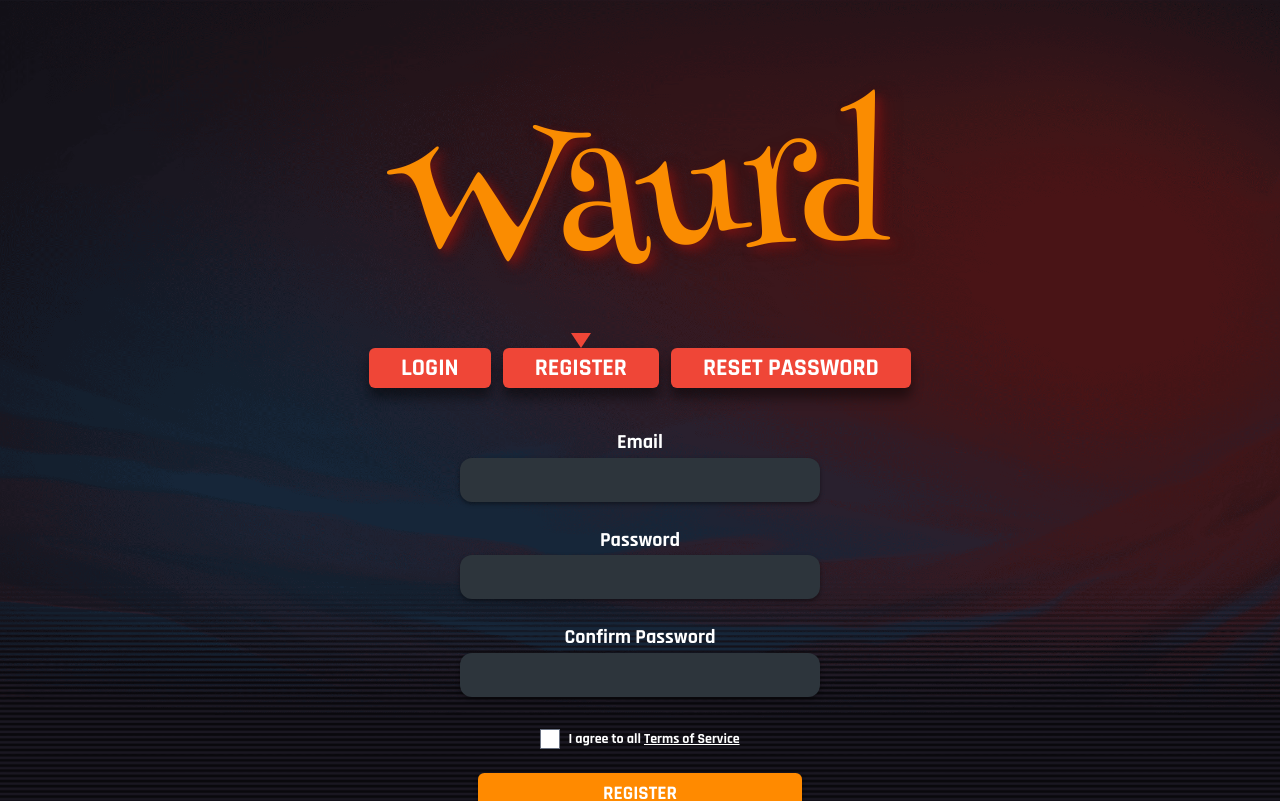
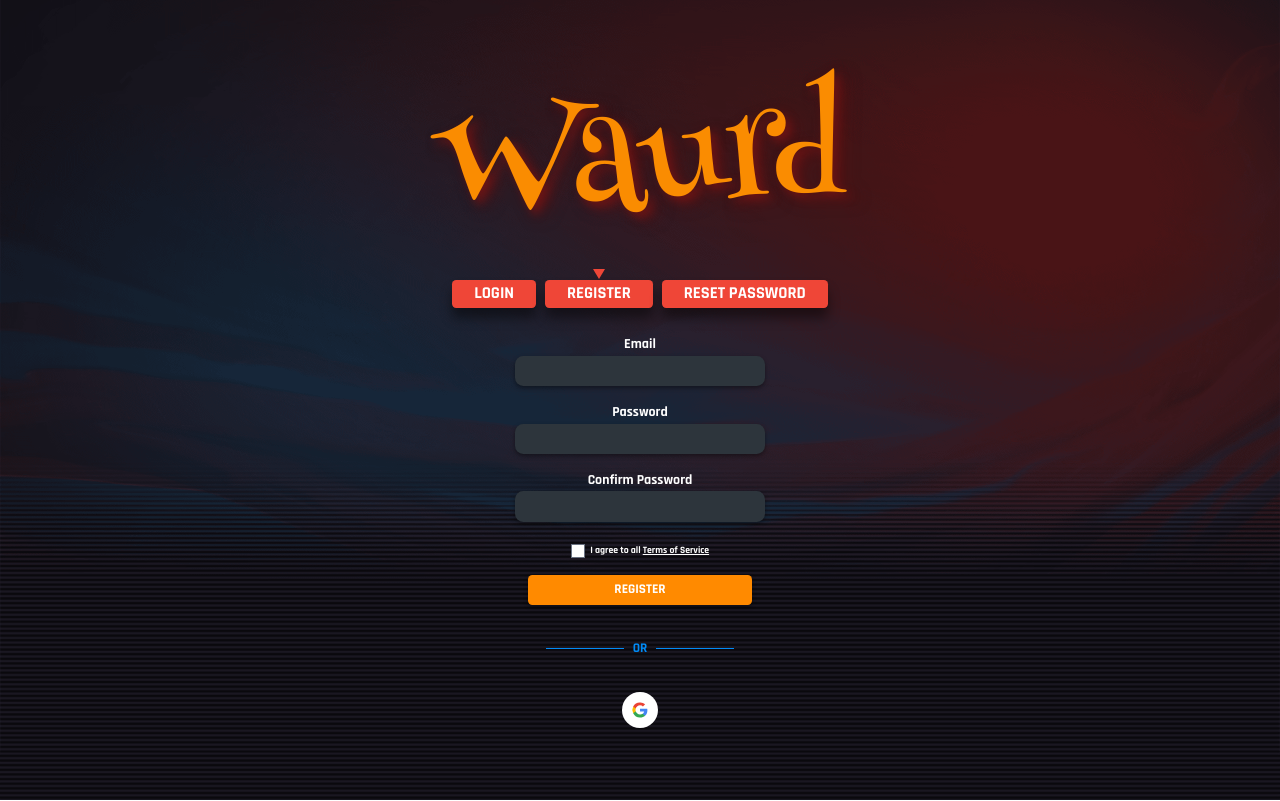
Before and after one commit to Matsadura/Waurd, a SvelteKit app in the folder frontend/: page /register in a window 1280 px wide. Shown: the top 801 px of the page. Built offline with nearby package versions, Linux system fonts and the light colour scheme.

Commit message:
[UPDATE] Scale the auth screens with the window height so they fit smaller screens

```diff
--- a/frontend/src/lib/components/auth/SocialLogin.svelte
+++ b/frontend/src/lib/components/auth/SocialLogin.svelte
@@ -15,7 +15,7 @@
     aria-label="Continue with Google"
     class="mx-auto mt-[clamp(1.5rem,5vh,3rem)] flex size-13 cursor-pointer items-center justify-center rounded-full bg-white text-black transition hover:brightness-90 focus-visible:outline-2 focus-visible:outline-offset-[3px] focus-visible:outline-[#ff8a00]"
 >
-    <svg viewBox="0 0 48 48" width="26" height="26" aria-hidden="true">
+    <svg viewBox="0 0 48 48" class="size-6.5" aria-hidden="true">
         <path
             fill="#4285F4"
             d="M43.6 24.5c0-1.4-.1-2.8-.4-4.1H24v7.8h11a9.4 9.4 0 0 1-4.1 6.2v5.1h6.6c3.9-3.6 6.1-8.9 6.1-15Z"
--- a/frontend/src/routes/(auth)/+layout.svelte
+++ b/frontend/src/routes/(auth)/+layout.svelte
@@ -22,7 +22,7 @@
     />
 </svelte:head>
 
-<div class="min-h-dvh flex flex-col items-center px-4 py-9 sm:px-6 sm:py-12 text-[#f5f3f5] font-bold font-['Rajdhani'] bg-[url('/images/background.png')] bg-cover bg-center bg-no-repeat">
+<div class="auth-page min-h-dvh flex flex-col items-center px-4 py-9 sm:px-6 sm:py-12 text-[#f5f3f5] font-bold font-['Rajdhani'] bg-[url('/images/background.png')] bg-cover bg-center bg-no-repeat">
     <header class="auth-header">
         <a href="/login" class="logo">Waurd</a>
     </header>
@@ -76,15 +76,21 @@
         font-style: normal;
     }
 
+    @media (min-width: 640px) {
+        :global(html:has(.auth-page)) {
+            font-size: clamp(0.65rem, 100svh / 72, 1rem);
+        }
+    }
+
     .auth-header {
-        margin-top: clamp(12px, 5vh, 50px);
-        margin-bottom: 20px;
+        margin-top: clamp(0.75rem, 5vh, 3.125rem);  /* was clamp(12px, 5vh, 50px) */
+        margin-bottom: 1.25rem;                      /* was 20px */
     }
 
     .logo {
         font-family: "Henny Penny", cursive;
         color: #fa8c01;
-        font-size: clamp(64px, min(12vw + 40px, 20vh), 190px);
+        font-size: clamp(4rem, min(12vw + 2.5rem, 20vh), 11.875rem);  /* was clamp(64px, min(12vw + 40px, 20vh), 190px) */
         font-weight: 400;
         letter-spacing: 2px;
         text-decoration: none;
@@ -97,30 +103,34 @@
         content: "";
         position: absolute;
         left: 50%;
-        top: -10px;
         transform: translateX(-50%);
-        border-left: 7px solid transparent;
-        border-right: 7px solid transparent;
-        border-top: 10px solid #ef4637;
+        top: -0.625rem;                              /* was -10px */
+        border-left: 0.4375rem solid transparent;    /* was 7px */
+        border-right: 0.4375rem solid transparent;
+        border-top: 0.625rem solid #ef4637;          /* was 10px */
     }
 
     .auth-content {
         width: 100%;
-        max-width: 360px;
+        max-width: 22.5rem;                          /* was 360px */
+
+        /* --auth-gap-field: 1.5rem;
+        --auth-gap-md: clamp(1.5rem, 5vh, 3rem);
+        --auth-gap-lg: clamp(1.5rem, 6vh, 3.75rem); */
     }
 
     @media (max-width: 480px) {
         .auth-header {
-            margin-bottom: 44px;
+            margin-bottom: 2.75rem;                  /* was 44px */
         }
     }
 
     @media (min-width: 640px) {
         .auth-tabs a.active::before {
-            top: -15px;
-            border-left-width: 10px;
-            border-right-width: 10px;
-            border-top-width: 15px;
+            top: -0.9375rem;                         /* was -15px */
+            border-left-width: 0.625rem;             /* was 10px */
+            border-right-width: 0.625rem;
+            border-top-width: 0.9375rem;             /* was 15px */
         }
     }
 </style>
```
